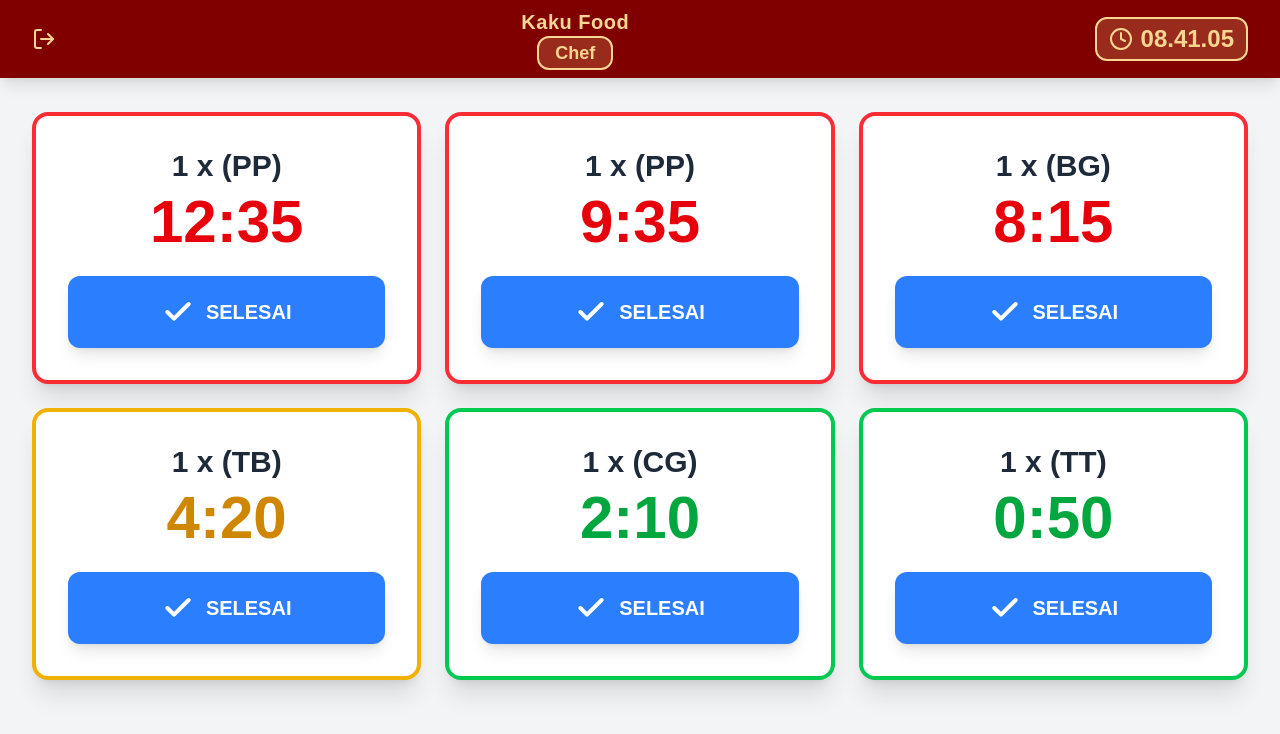
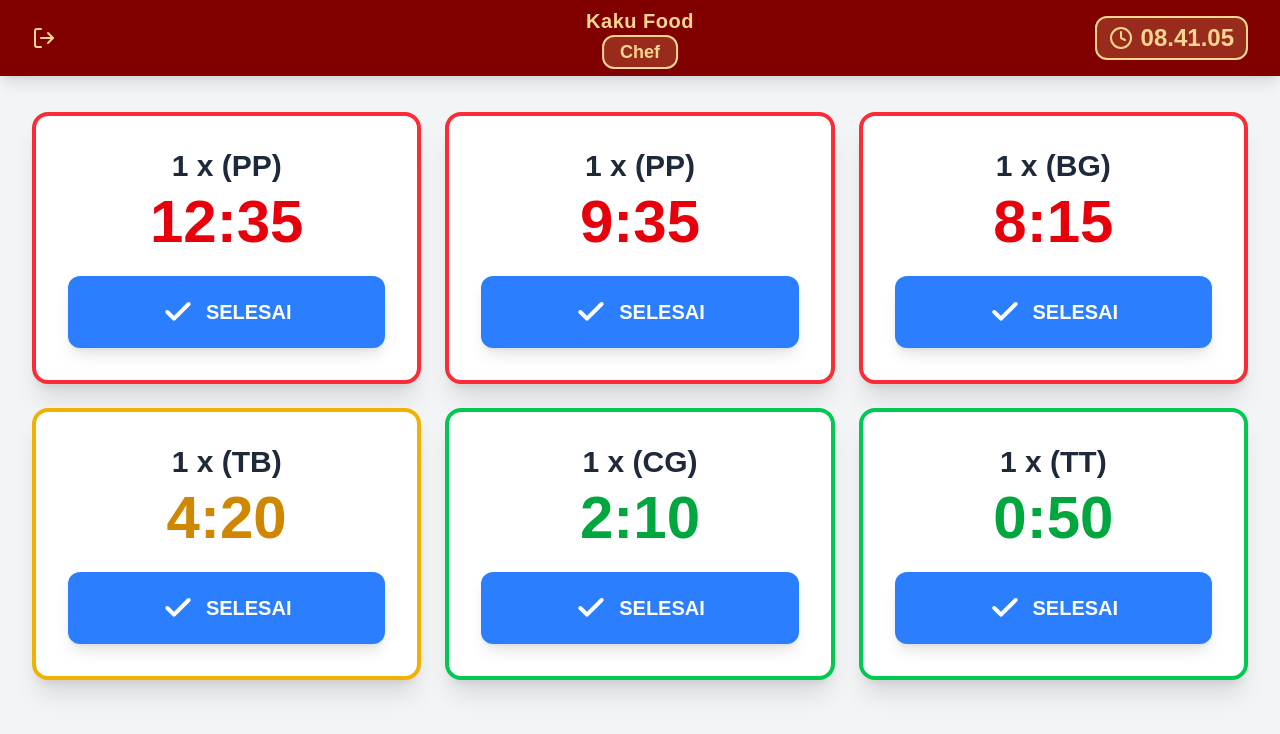
Before and after one commit to LeoDoesCode17/sistem-pendamping-kaku, a Next.js app: page /chef in a window 1280 px wide. Shown: the top 734 px of the page. Built offline with nearby package versions, Linux system fonts and the light colour scheme.

Commit message:
fix: adjust topbar content to middle of screen

```diff
--- a/src/features/ui/Topbar/TopbarMain.tsx
+++ b/src/features/ui/Topbar/TopbarMain.tsx
@@ -8,7 +8,7 @@
 interface TopbarMainProps {
   pageType: "Kasir" | "Chef" | "Packager";
   showBackButton?: boolean;
-  backPath?: string; // Tambah prop untuk specify kemana back-nya
+  backPath?: string;
 }
 
 export default function TopbarMain({
@@ -24,23 +24,23 @@
 
   const handleBack = () => {
     if (backPath) {
-      router.push(backPath); // Push ke path spesifik
+      router.push(backPath);
     } else {
-      router.back(); // Fallback ke browser back
+      router.back();
     }
   };
 
   return (
-    <div className="bg-maroon px-8 py-2 flex justify-between items-center shadow-lg">
+    <div className="bg-maroon px-8 py-4 flex justify-between items-center shadow-lg relative">
       <button
-        className="text-cream"
+        className="text-cream z-10"
         aria-label={showBackButton ? "Back" : "Logout"}
         onClick={showBackButton ? handleBack : handleLogout}
       >
         {showBackButton ? <ArrowLeft /> : <LogOut />}
       </button>
 
-      <div className="flex flex-col items-center">
+      <div className="absolute left-1/2 -translate-x-1/2 flex flex-col items-center">
         <h1 className="text-cream text-xl font-bold tracking-wide">Kaku Food</h1>
         <div className="bg-maroon2 text-cream rounded-xl border-2 border-cream px-4 py-px text-lg font-bold">
           {pageType}
```
